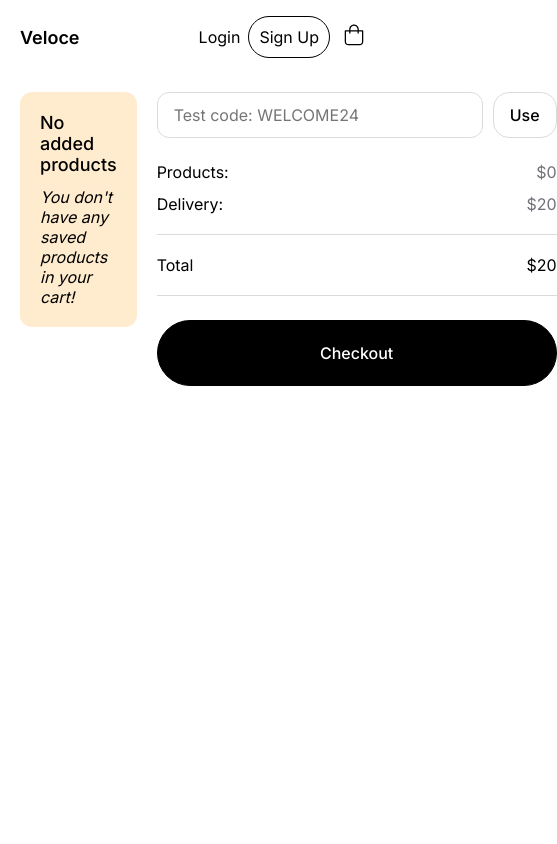
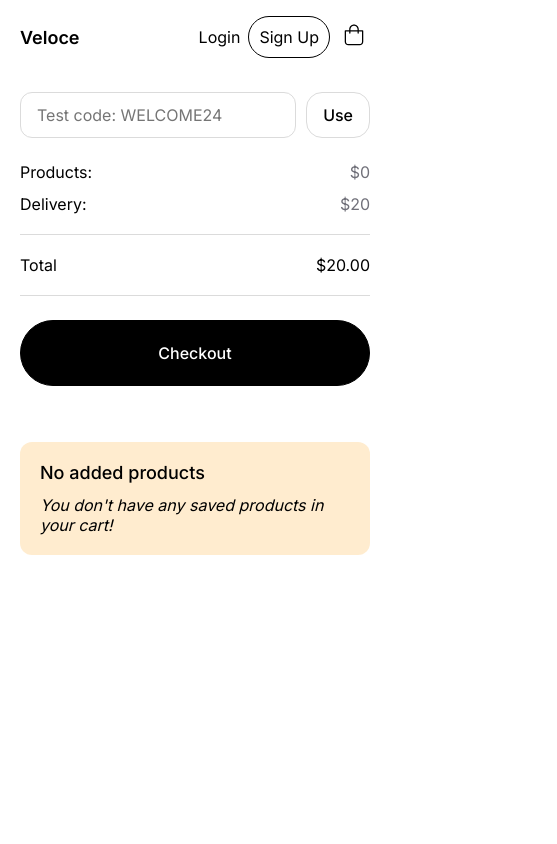
Before and after one commit to WadoxFX/Veloce-Web3-Fullstack-Shop, a Next.js app in the folder client/: page /basket in a window 390 px wide. Shown: the top 844 px of the page, 557 px wide, since content can reach past the window. Built offline with nearby package versions, Linux system fonts and the light colour scheme.

Commit message:
🧪 Adaptive for basket page

```diff
--- /dev/null
+++ b/client/app/(root)/basket/Sceleton.tsx
@@ -0,0 +1,12 @@
+import React from 'react'
+
+import style from '@/styles/pages/basket.module.scss'
+
+const Sceleton = () => (
+  <div className={style.preloader}>
+    <div className={style.item} />
+    <div className={style.item} />
+  </div>
+)
+
+export default Sceleton
--- a/client/app/(root)/basket/layout.tsx
+++ b/client/app/(root)/basket/layout.tsx
@@ -1,7 +1,7 @@
 import type { Metadata } from 'next'
 
 export const metadata: Metadata = {
-  title: 'Your basket',
+  title: 'Basket',
   keywords: 'Basket, Veloce basket',
   description: 'List of goods given by you for payment',
 }
--- a/client/app/(root)/basket/page.tsx
+++ b/client/app/(root)/basket/page.tsx
@@ -8,9 +8,11 @@ import { priceCalc } from '@/components/priceCalc'
 import { useLocalStorage } from '@/hooks/useLocalStorage'
 import style from '@/styles/pages/basket.module.scss'
 
+import Sceleton from './Sceleton'
+
 const Basket = () => {
   const { data, loading, clear } = useLocalStorage('basket')
-  if (loading) return <p>Loading...</p>
+  if (loading) return <Sceleton />
 
   let sum: number = 0
   for (let i = 0; data.length > i; i += 1) sum += priceCalc(data[i].price, data[i].discount || 0)
--- a/client/components/totalPriceCalc.ts
+++ b/client/components/totalPriceCalc.ts
@@ -1,5 +1,5 @@
-export const totalPriceCalc = (sum: number, delivery: number | null, discount?: number): number => {
+export const totalPriceCalc = (sum: number, delivery: number | null, discount?: number) => {
   const total = sum + (delivery || 0)
   const difference = (total * (discount || 0)) / 100
-  return total - difference
+  return (total - difference).toFixed(2)
 }
--- a/client/styles/pages/basket.module.scss
+++ b/client/styles/pages/basket.module.scss
@@ -1,9 +1,26 @@
 $aside: 400px;
+
+.preloader {
+  display: grid;
+  grid-template-columns: auto 400px;
+  gap: 60px;
+
+  .item {
+    background: var(--sceleton-back);
+    height: calc(100svh - 72px - 20px);
+    border-radius: 12px;
+  }
+
+  .item:nth-child(2) {
+    height: 40vh;
+    min-height: 200px;
+  }
+}
 
 .container {
   display: grid;
   grid-template-columns: auto $aside;
-  gap: 20px;
+  gap: 60px;
   padding-top: 20px;
   min-height: calc(100svh - 72px - 30px);
 
@@ -23,6 +40,10 @@ $aside: 400px;
           display: grid;
           grid-template-columns: auto max-content;
           gap: 10px;
+
+          input {
+            width: 100%;
+          }
         }
 
         .exorbitant_price {
@@ -94,15 +115,17 @@ $aside: 400px;
 
       .product_image {
         aspect-ratio: 1;
+        width: 200px;
         border-radius: 8px;
-        width: 200px;
-        height: auto;
+        height: -webkit-fill-available;
         object-fit: cover;
       }
 
       .product_info {
         width: 100%;
+        height: max-content;
         display: flex;
+        gap: 10px;
         flex-direction: column;
         justify-content: space-between;
 
@@ -118,10 +141,78 @@ $aside: 400px;
           width: 100%;
           color: #000;
           display: flex;
+          gap: 12px;
           align-items: center;
           justify-content: space-between;
+
+          h3 {
+            display: -webkit-box;
+            -webkit-line-clamp: 1;
+            -webkit-box-orient: vertical;
+            overflow: hidden;
+          }
         }
       }
     }
   }
 }
+
+@media only screen and (max-width: 900px) {
+  $aside: 100%;
+
+  .preloader,
+  .container {
+    gap: 56px;
+    min-height: 100vh;
+    display: flex;
+    flex-direction: column;
+
+    &.preloader {
+      gap: 24px;
+    }
+
+    .item:nth-child(1) {
+      order: 2;
+    }
+
+    .item:nth-child(2) {
+      order: 1;
+    }
+
+    .statistic {
+      width: $aside;
+      order: 1;
+
+      aside {
+        top: 0;
+        position: static;
+      }
+    }
+
+    .products_list {
+      order: 2;
+
+      .product {
+        .product_info {
+          .product_stats {
+            gap: 6px;
+          }
+        }
+      }
+    }
+  }
+}
+
+@media only screen and (max-width: 426px) {
+  .container {
+    .products_list {
+      .product {
+        .product_info {
+          .product_stats {
+            font-size: 14px;
+          }
+        }
+      }
+    }
+  }
+}
```
Also changed, not shown: client/app/(root)/basket/loading.tsx (added, +12 -0 lines).
